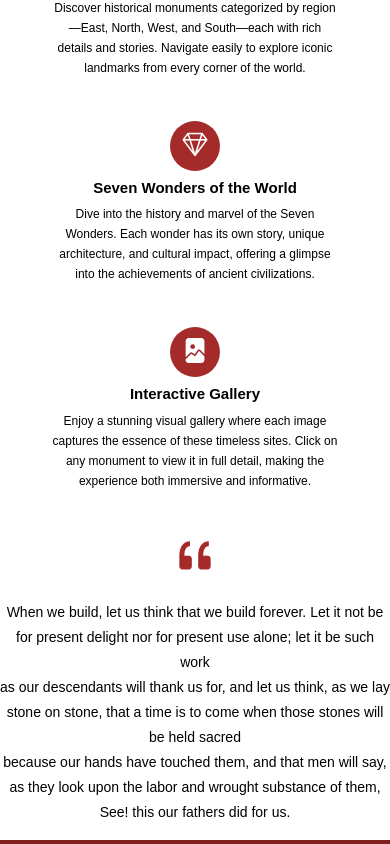
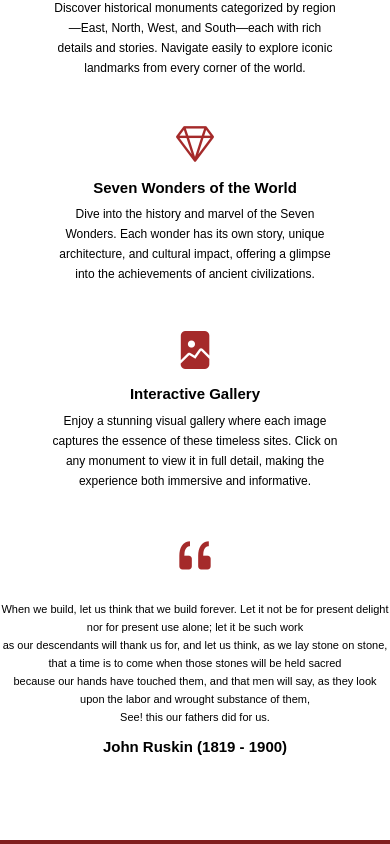
Before and after one commit to kingsleyhenz/global-heritage, a React (Vite) app: page / in a window 390 px wide. Shown: the part 1800-2644 px from the top of the page. Built offline with nearby package versions, Linux system fonts and the light colour scheme; no server answers; a web font is replaced by a local one.

Commit message:
Home Redo

```diff
--- a/src/components/navigation.jsx
+++ b/src/components/navigation.jsx
@@ -64,13 +64,7 @@ const NavigationBar = () => {
                     <Link to="/gallery" id="side-link" onClick={closeSidebar}>Gallery</Link>
                     <Link to="/contact-us" id="side-link" onClick={closeSidebar}>Contact Us</Link>
                     <Link to="/feedback" id="side-link" onClick={closeSidebar}>Feedback</Link>
-                    <p
-                        id="side-vc"
-                        onClick={handleVisitorCountClick}
-                        style={{ padding: isVisitorCountExpanded ? "4% 10%" : "4%", fontSize: isVisitorCountExpanded ? "13px" : "16px" }}
-                    >
-                        {isVisitorCountExpanded ? `Visitors Count: ${visitorCount}` : "VC"}
-                    </p>
+                    <p id="side-vc" style={{width: "45%", fontSize: '15px'}}>Visitors Count: {visitorCount}</p>
                 </div>
             )}
         </div>
--- a/src/styles/home.css
+++ b/src/styles/home.css
@@ -404,6 +404,9 @@
     .learn-icon{
         height: 50px;
         width: 50px;
+        color: brown;
+        background-color: transparent;
+        font-size: 38px;
     }
 }
 
@@ -447,5 +450,13 @@
         grid-template-rows: 100px 100px;
         /* background-color: yellowgreen; */
         height: 50%;
+        margin-top: 15px;
+    }
+    .hero-quote > p{
+      font-size: 11px;
+      line-height: 18px;
+    }
+    .hero-quote > h4{
+        font-size: 15px;
     }
 }
```
